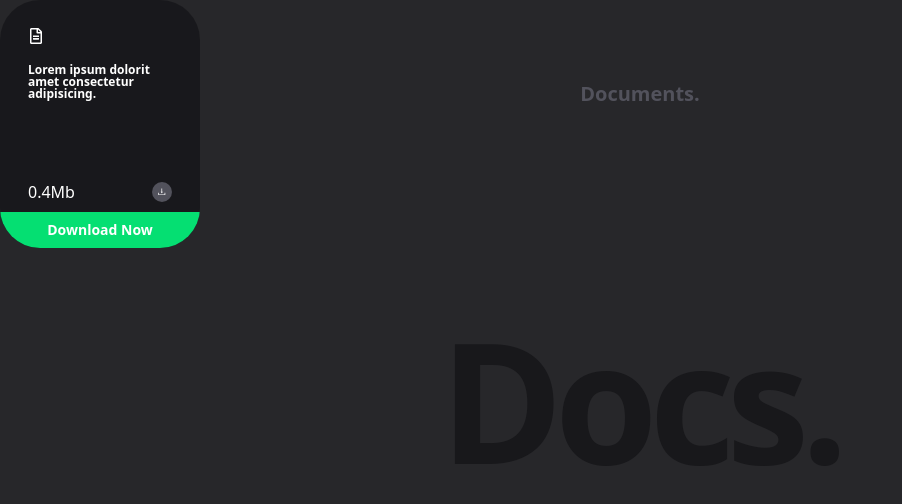
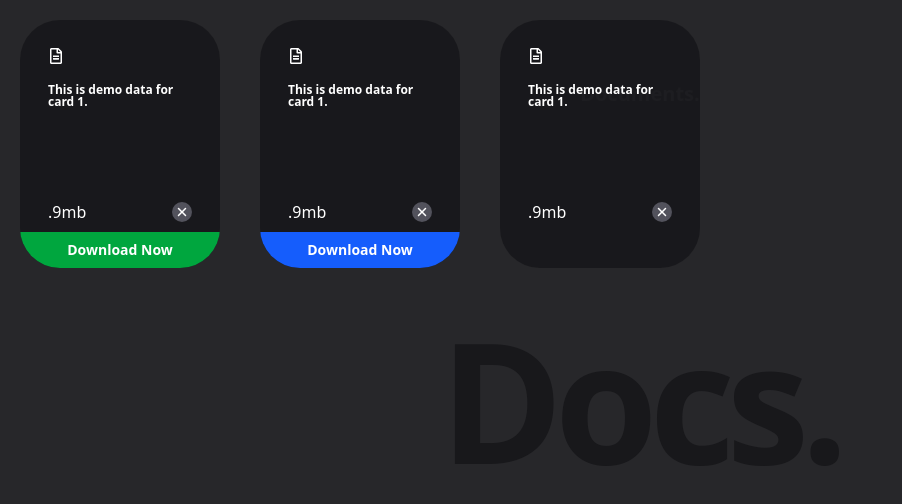
Before and after one commit to Kumar-Prasannajit/Docs, a React (Vite) app: page / in a window 1280 px wide. Shown: the top 504 px of the page, without its empty margins (0-902 px from the left). Built offline with nearby package versions, Linux system fonts and the light colour scheme.

Commit message:
completed the docs project

```diff
--- a/package.json
+++ b/package.json
@@ -11,6 +11,7 @@
   },
   "dependencies": {
     "@tailwindcss/vite": "^4.1.7",
+    "motion": "^12.16.0",
     "react": "^19.1.0",
     "react-dom": "^19.1.0",
     "react-icons": "^5.5.0",
--- a/src/components/Card.jsx
+++ b/src/components/Card.jsx
@@ -1,23 +1,28 @@
 import React from 'react'
 import { FaRegFileAlt } from "react-icons/fa";
 import { AiOutlineDownload } from "react-icons/ai";
+import { IoClose } from "react-icons/io5";
+import { motion } from "motion/react"
 
-export const Card  = () => {
+export const Card  = ({data, reference}) => {
   return (
-    <div className='relative w-50 h-62 rounded-[40px] bg-zinc-900/90 px-7 py-7 text-white p-5 overflow-hidden'>
+    <motion.div drag dragConstraints={reference} whileDrag={{scale: 1.1}} className='relative flex-shrink-0 w-50 h-62 rounded-[40px] bg-zinc-900/90 px-7 py-7 text-white p-5 overflow-hidden'>
         <FaRegFileAlt />
-        <p className='text-xs leading-none mt-5 font-semibold'>Lorem ipsum dolorit amet consectetur adipisicing.</p>
+        <p className='text-xs leading-none mt-5 font-semibold'>{data.desc}</p>
         <div className='footer absolute bottom-0 left-0 w-full h-12 mb-7'>
             <div className='flex items-center justify-between py-2 px-7'>
-                <h5>0.4Mb</h5>
+                <h5>{data.filesize}</h5>
                 <span className='h-5 w-5 bg-zinc-600 rounded-full flex items-center justify-center'>
-                    <AiOutlineDownload size=".6em" color='white'/>
+                    {data.close ? <IoClose /> : <AiOutlineDownload size=".6em" color='white'/>}
                 </span>
             </div>
-            <div className='tag w-full py-2 bg-green-400 flex items-center justify-center'>
-                <h3 className='text-sm font-semibold'>Download Now</h3>
-            </div>
+            {data.tag.isOpen && (
+                <div className={`tag w-full py-2 ${data.tag.tagColor === "blue" ? "bg-blue-600" : "bg-green-600"} flex items-center justify-center`}>
+                    <h3 className='text-sm font-semibold'>{data.tag.tagTitle}</h3>
+                </div>
+            )}
+
         </div>
-    </div>
+    </motion.div>
   )
 }
--- a/src/components/Foreground.jsx
+++ b/src/components/Foreground.jsx
@@ -1,10 +1,45 @@
-import React from 'react'
+import React, { useRef } from 'react'
 import { Card } from './Card'
 
 function Foreground() {
+const ref = useRef(null)
+const data = [
+  {
+    desc: "This is demo data for card 1.",
+    filesize: ".9mb",
+    close: true,
+    tag: {
+      isOpen: true,
+      tagTitle: "Download Now",
+      tagColor: "green"
+    }
+  },
+  {
+    desc: "This is demo data for card 1.",
+    filesize: ".9mb",
+    close: true,
+    tag: {
+      isOpen: true,
+      tagTitle: "Download Now",
+      tagColor: "blue"
+    }
+  },
+  {
+    desc: "This is demo data for card 1.",
+    filesize: ".9mb",
+    close: true,
+    tag: {
+      isOpen: false,
+      tagTitle: "Download Now",
+      tagColor: "blue"
+    }
+  }
+]
   return (
-    <div className='fixed top-0 left-0 z-[4] w-full h-full'>
-        <Card />
+    <div ref={ref} className='fixed top-0 left-0 z-[4] w-full h-full flex gap-10 flex-wrap p-5'>
+        {data.map((item, index) => (
+          <Card data={item} reference={ref}/>
+        ))}
     </div>
   )
 }
```
Also changed, not shown: 1 other file (tests, documents, lock files or other folders).
